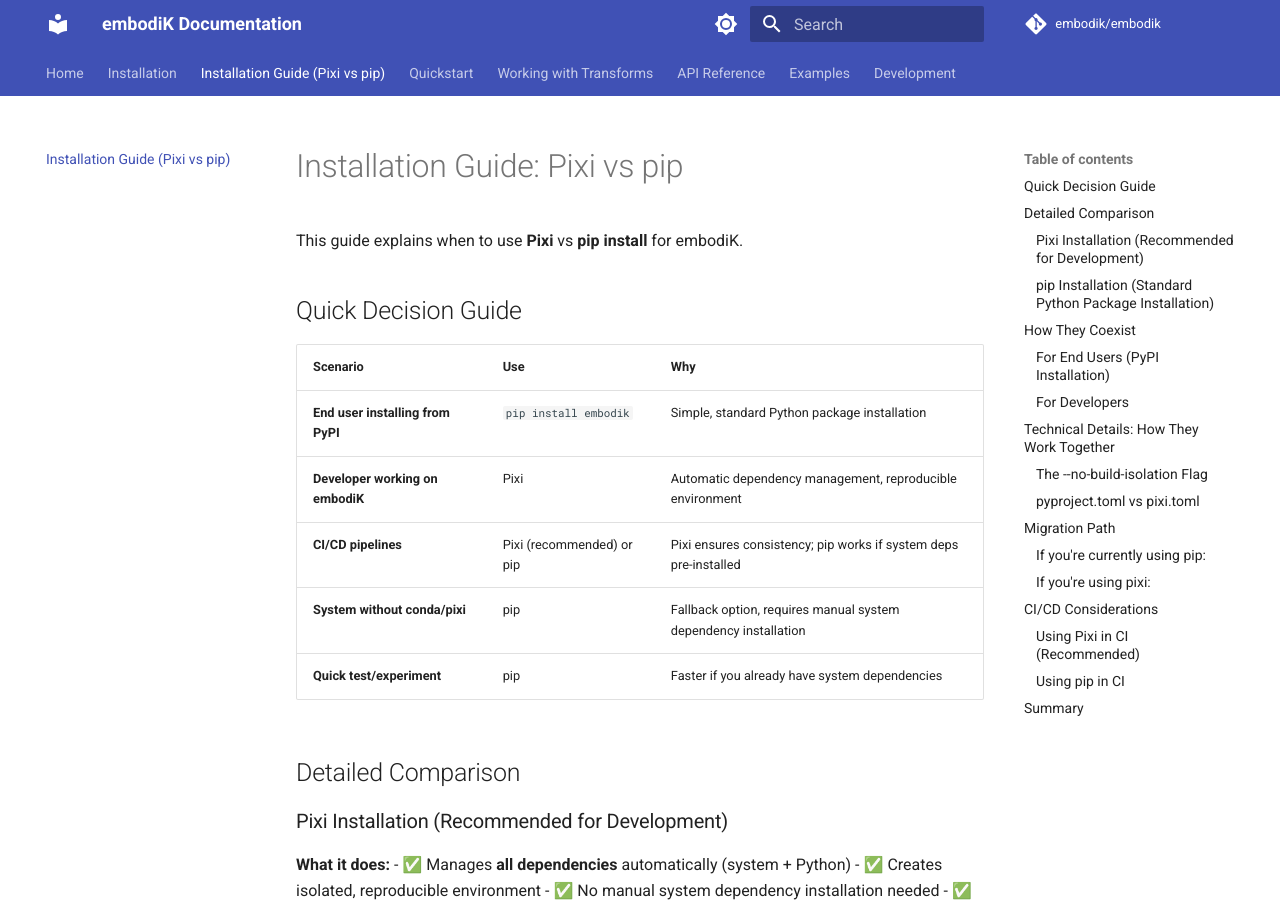
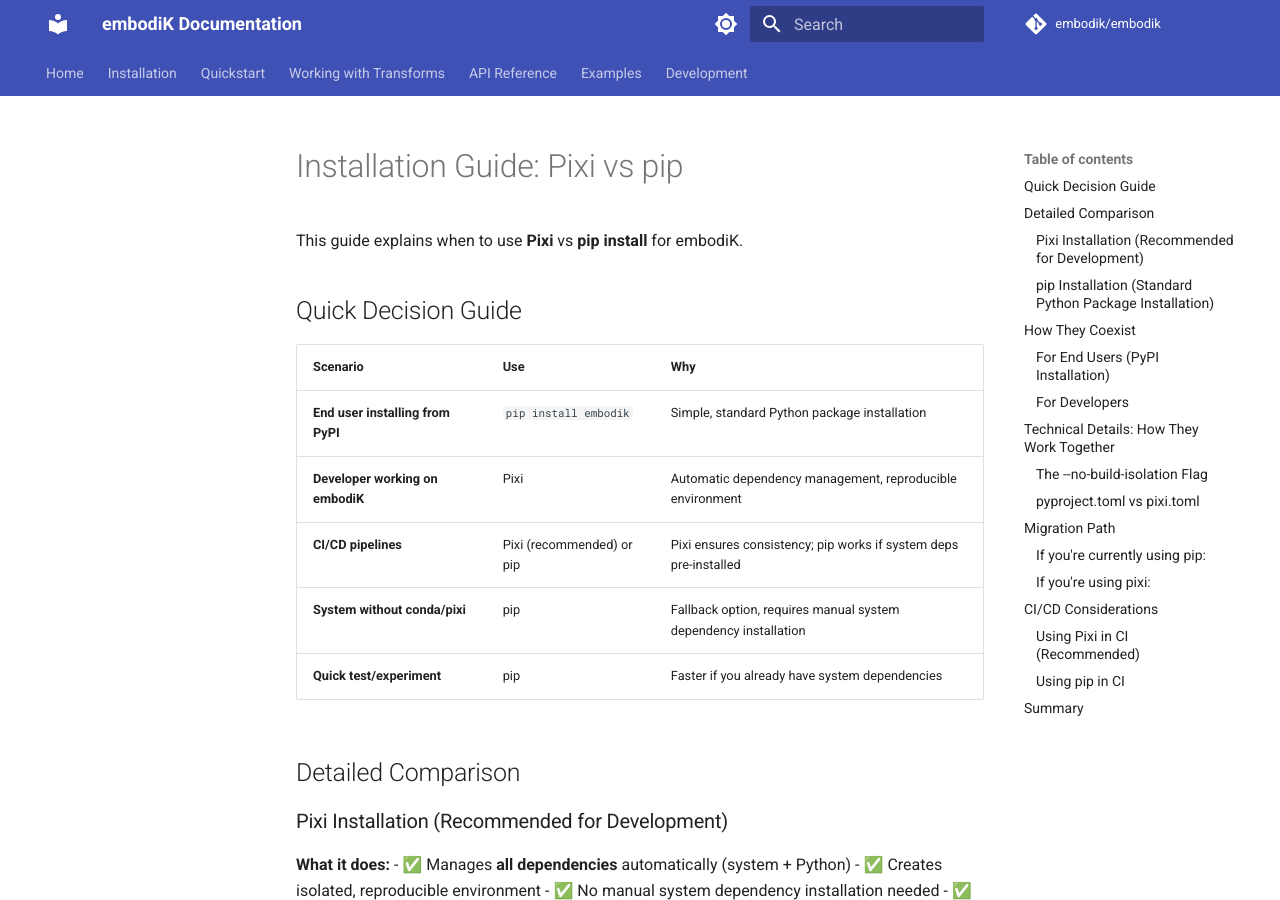
Before and after one commit to robodreamer/embodik, an MkDocs documentation site: the page built from docs/INSTALLATION_GUIDE.md, in a window 1280 px wide and 900 px high. Built offline with MkDocs 1.6.1 and Material for MkDocs 9.7.7, drawn with Linux system fonts in a browser that asks for light colours; comment, search, counter and statistics services are not loaded.

Commit message:
Add directory URL handling in mkdocs configuration and remove outdated installation guide link

```diff
--- a/mkdocs.yml
+++ b/mkdocs.yml
@@ -4,6 +4,9 @@
 repo_url: https://github.com/embodik/embodik
 repo_name: embodik/embodik
 edit_uri: edit/main/docs/
+
+# Ensure proper URL handling - use directory URLs (transforms/ instead of transforms.html)
+use_directory_urls: true
 
 theme:
   name: material
@@ -66,7 +69,6 @@
 nav:
   - Home: index.md
   - Installation: installation.md
-  - Installation Guide (Pixi vs pip): INSTALLATION_GUIDE.md
   - Quickstart: quickstart.md
   - Working with Transforms: transforms.md
   - API Reference:
```
